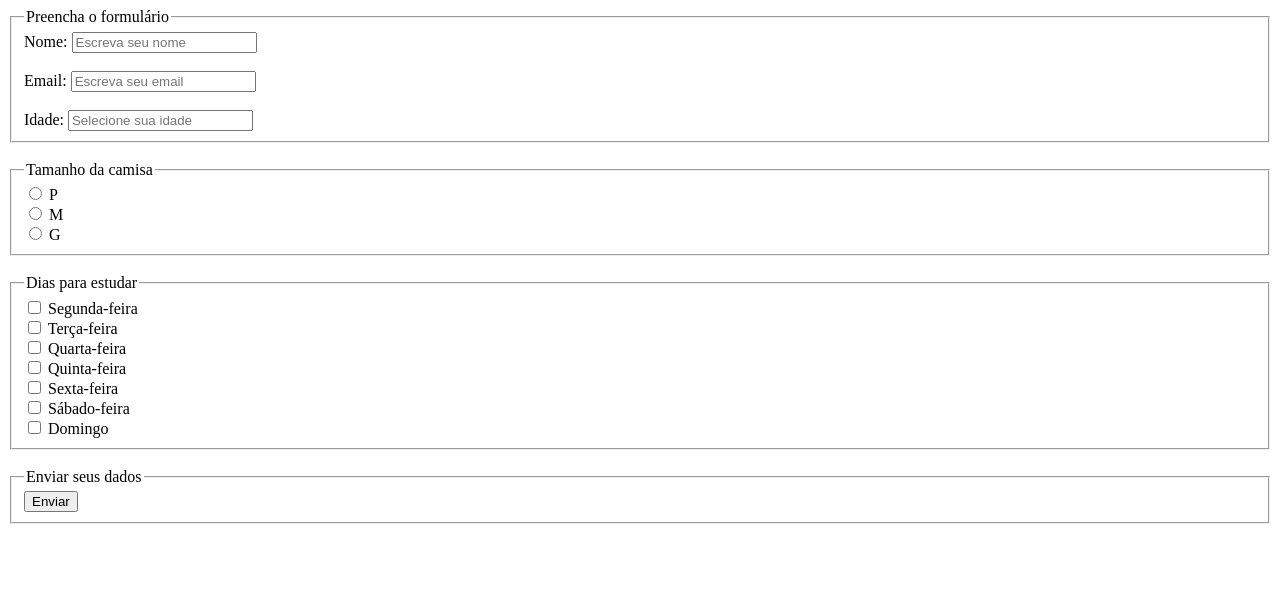
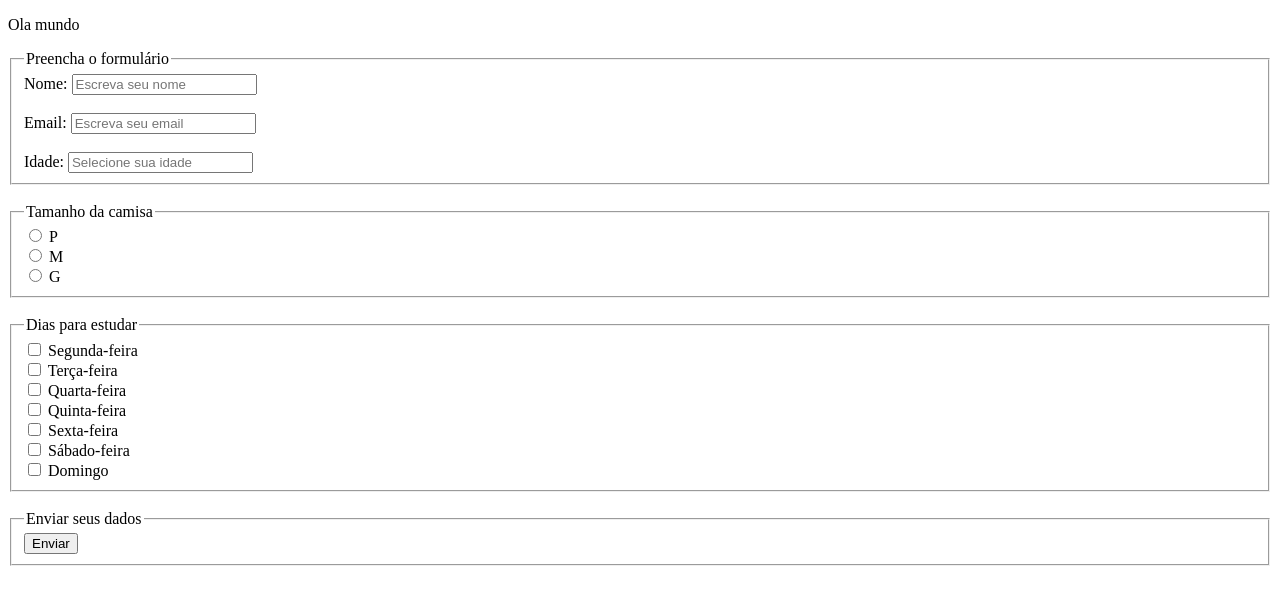
Before and after one commit to Marcosa7x3/1-Formulario, a plain HTML site: page index.html in a window 1280 px wide. Drawn offline with Linux system fonts and the light colour scheme.

Commit message:
Adicionei um paragrafo

```diff
--- a/index.html
+++ b/index.html
@@ -7,6 +7,7 @@
   </head>
 
   <body>
+    <p>Ola mundo</p>
     <main>
       <fieldset>
         <legend>Preencha o formulário</legend>
```
